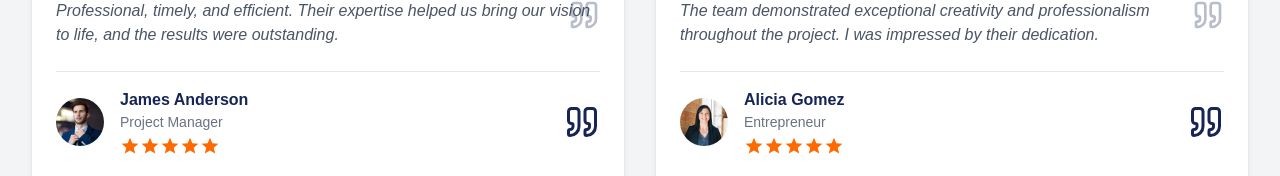
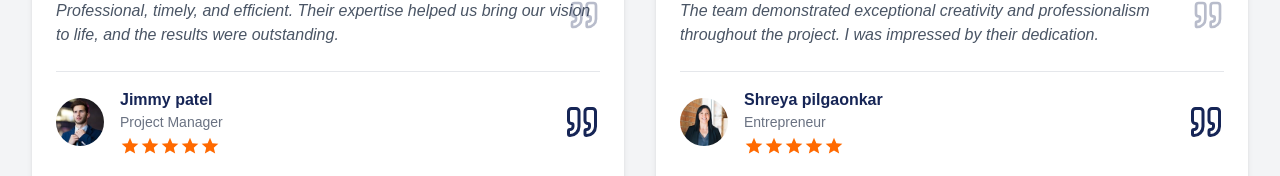
Before and after one commit to Git-Nish14/ssconstruction, a Next.js app: page / in a window 1280 px wide. Shown: the part 4277-4453 px from the top of the page. Built offline with nearby package versions, Linux system fonts and the light colour scheme.

Commit message:
updated reviews

```diff
--- a/components/Testimonial.tsx
+++ b/components/Testimonial.tsx
@@ -17,7 +17,7 @@ interface Testimonial {
 const testimonials: Testimonial[] = [
   {
     id: 1,
-    name: "Sarah Mitchell",
+    name: "Santosh Nagar",
     profession: "Marketing Director",
     quote:
       "Working with this team was an absolute pleasure. Their attention to detail and commitment to excellence exceeded our expectations.",
@@ -26,7 +26,7 @@ const testimonials: Testimonial[] = [
   },
   {
     id: 2,
-    name: "James Anderson",
+    name: "Jimmy patel",
     profession: "Project Manager",
     quote:
       "Professional, timely, and efficient. Their expertise helped us bring our vision to life, and the results were outstanding.",
@@ -35,7 +35,7 @@ const testimonials: Testimonial[] = [
   },
   {
     id: 3,
-    name: "Alicia Gomez",
+    name: "Shreya pilgaonkar",
     profession: "Entrepreneur",
     quote:
       "The team demonstrated exceptional creativity and professionalism throughout the project. I was impressed by their dedication.",
@@ -44,7 +44,7 @@ const testimonials: Testimonial[] = [
   },
   {
     id: 4,
-    name: "Michael Tanaka",
+    name: "Arvind gupta",
     profession: "Software Engineer",
     quote:
       "Excellent service from start to finish. Their innovative approach and responsiveness made a real difference in our project.",
```
